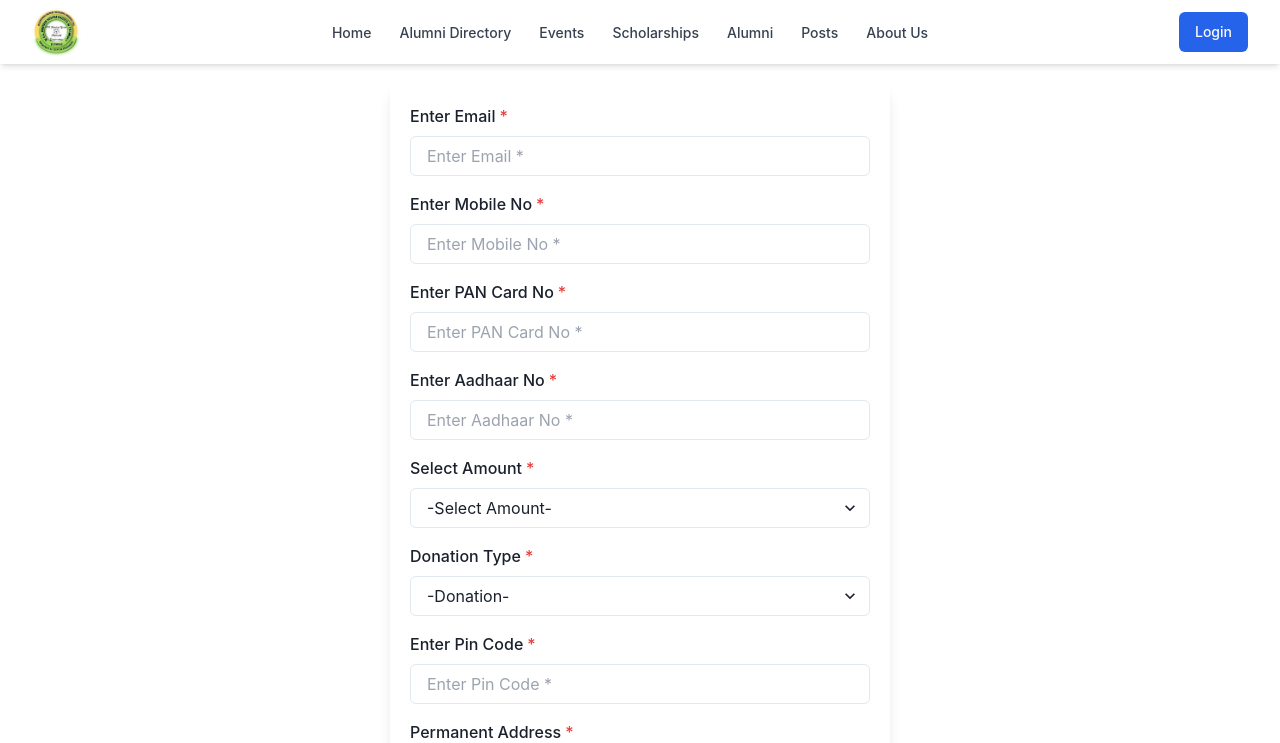
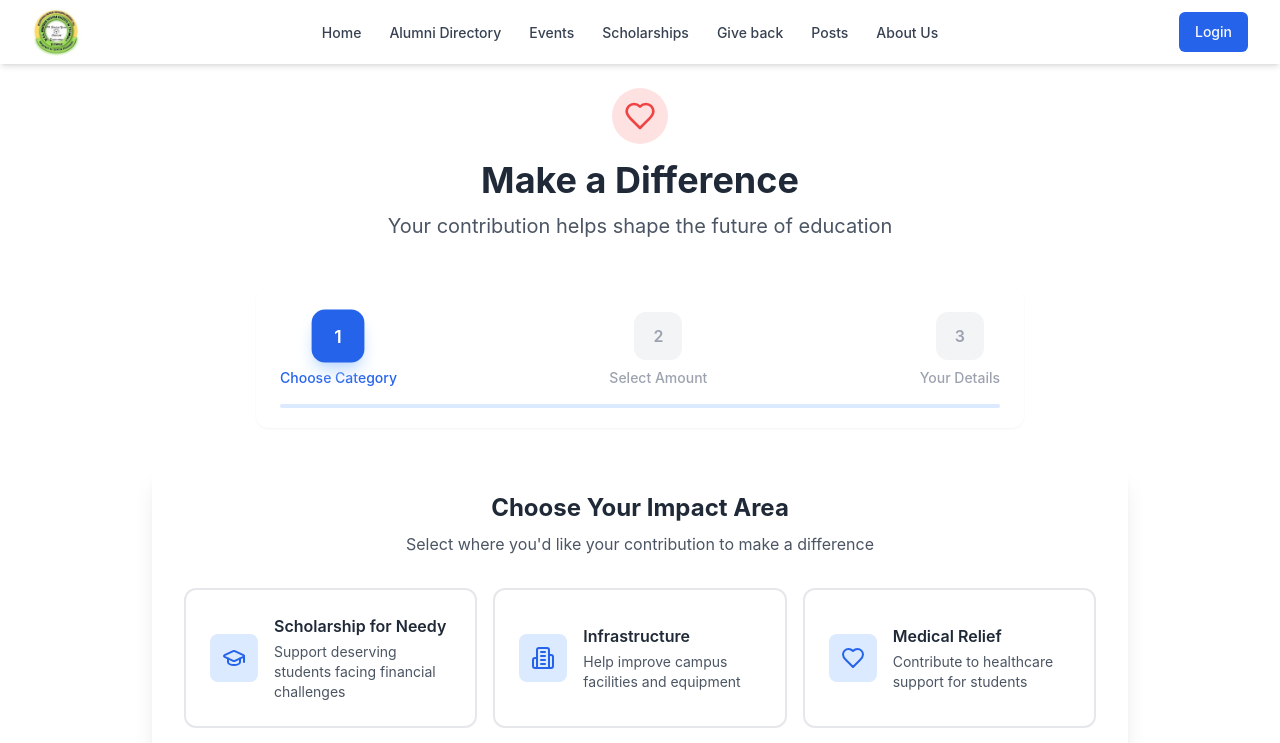
Before and after one commit to Harshvardhan-91/Alumni-Website, a React (Vite) app in the folder client/: page /donation in a window 1280 px wide. Shown: the top 743 px of the page. Built offline with nearby package versions, Linux system fonts and the light colour scheme.

Commit message:
added donation page

```diff
--- a/client/src/Pages/Donation.jsx
+++ b/client/src/Pages/Donation.jsx
@@ -1,195 +1,297 @@
-import React from "react";
-import {
-  Box,
-  FormControl,
-  FormLabel,
-  Input,
-  Select,
-  Textarea,
-  SimpleGrid,
-  Heading,
-  Button,
-} from "@chakra-ui/react";
-import { useState } from "react";
-import { useToast } from "@chakra-ui/react";
+import React, { useState } from 'react';
+import { Check, Info, Heart, GraduationCap, Building2, Users, CircleDollarSign, ArrowRight } from 'lucide-react';
 
 const AlumniDonationForm = () => {
-
-    const toast = useToast();
-
-  // State for form data
   const [formData, setFormData] = useState({
-    email: "",
-    mobile: "",
-    pan: "",
-    aadhaar: "",
-    amount: "",
-    category: "",
-    pinCode: "",
-    address: "",
+    email: '',
+    mobile: '',
+    pan: '',
+    aadhaar: '',
+    amount: '',
+    category: '',
+    pinCode: '',
+    address: ''
   });
 
-  // Handle form input changes
+  const [step, setStep] = useState(1);
+  const [customAmount, setCustomAmount] = useState('');
+
   const handleChange = (e) => {
-    const { name, value } = e.target;
-    setFormData({ ...formData, [name]: value });
+    setFormData({ ...formData, [e.target.name]: e.target.value });
   };
 
-  // Handle form submission
   const handleSubmit = async (e) => {
     e.preventDefault();
-
-    console.log("this is formdata:",formData);
-
-    try {
-      // Send form data to backend API
-      const response = await fetch("http://localhost:5000/donation/donate", {
-        method: "POST",
-        headers: {
-          "Content-Type": "application/json",
-        },
-        body: JSON.stringify(formData),
-      });
-
-      if (response.ok) {
-        toast({
-          title: "Donation Successful",
-          description: "Thank you for your contribution!",
-          status: "success",
-          duration: 5000,
-          isClosable: true,
-        });
-
-        // Reset form after submission
-        setFormData({
-          email: "",
-          mobile: "",
-          pan: "",
-          aadhaar: "",
-          amount: "",
-          category: "",
-          pinCode: "",
-          address: "",
-        });
-      } else {
-        throw new Error("Failed to save donation");
-      }
-    } catch (error) {
-        console.log("this is error:",error.message);
-      toast({
-        title: "Error",
-        description: error.message,
-        status: "error",
-        duration: 5000,
-        isClosable: true,
-      });
-    }
+    // Form submission logic here
   };
 
+  const donationCategories = [
+    { value: 'scholarship', label: 'Scholarship for Needy', description: 'Support deserving students facing financial challenges', icon: GraduationCap },
+    { value: 'infrastructure', label: 'Infrastructure', description: 'Help improve campus facilities and equipment', icon: Building2 },
+    { value: 'medical', label: 'Medical Relief', description: 'Contribute to healthcare support for students', icon: Heart },
+    { value: 'social', label: 'Social Welfare', description: 'Support community development initiatives', icon: Users },
+    { value: 'general', label: 'General Fund', description: 'Flexible funding for various institutional needs', icon: CircleDollarSign }
+  ];
+
+  const donationAmounts = [
+    { value: '1000', label: '₹1,000' },
+    { value: '5000', label: '₹5,000' },
+    { value: '10000', label: '₹10,000' },
+    { value: 'custom', label: 'Custom Amount' }
+  ];
+
+  const renderStep1 = () => (
+    <div className="space-y-8">
+      <div className="text-center">
+        <h2 className="text-2xl font-bold text-gray-800 mb-2">Choose Your Impact Area</h2>
+        <p className="text-gray-600">Select where you'd like your contribution to make a difference</p>
+      </div>
+
+      <div className="grid md:grid-cols-2 lg:grid-cols-3 gap-4">
+        {donationCategories.map((category) => {
+          const Icon = category.icon;
           return (
-    <Box maxW="500px" mx="auto" mt="5" p="5" boxShadow="lg" borderRadius="md">
-      <form onSubmit={handleSubmit}>
-        <FormControl isRequired mb="4">
-          <FormLabel>Enter Email</FormLabel>
-          <Input
+            <button
+              key={category.value}
+              onClick={() => {
+                setFormData({ ...formData, category: category.value });
+                setStep(2);
+              }}
+              className={`p-6 rounded-xl border-2 transition-all duration-300 hover:shadow-lg text-left group
+                ${formData.category === category.value
+                  ? 'border-blue-500 bg-blue-50'
+                  : 'border-gray-200 hover:border-blue-300'}`}
+            >
+              <div className="flex items-center space-x-4">
+                <div className="p-3 rounded-lg bg-blue-100 text-blue-600 group-hover:bg-blue-200 transition-colors">
+                  <Icon size={24} />
+                </div>
+                <div>
+                  <h3 className="font-semibold text-gray-800">{category.label}</h3>
+                  <p className="text-sm text-gray-600 mt-1">{category.description}</p>
+                </div>
+              </div>
+            </button>
+          );
+        })}
+      </div>
+    </div>
+  );
+
+  const renderStep2 = () => (
+    <div className="space-y-8">
+      <div className="text-center">
+        <h2 className="text-2xl font-bold text-gray-800 mb-2">Choose Your Donation Amount</h2>
+        <p className="text-gray-600">Every contribution makes a difference</p>
+      </div>
+
+      <div className="space-y-4">
+        <div className="grid grid-cols-2 md:grid-cols-4 gap-4">
+          {donationAmounts.map((amount) => (
+            <button
+              key={amount.value}
+              onClick={() => {
+                setFormData({ ...formData, amount: amount.value });
+                if (amount.value !== 'custom') setStep(3);
+              }}
+              className={`p-6 rounded-xl border-2 transition-all duration-300 text-center
+                ${formData.amount === amount.value
+                  ? 'border-blue-500 bg-blue-50'
+                  : 'border-gray-200 hover:border-blue-300 hover:shadow-md'}`}
+            >
+              <span className="block text-xl font-bold text-gray-800">{amount.label}</span>
+            </button>
+          ))}
+        </div>
+
+        {formData.amount === 'custom' && (
+          <div className="mt-4">
+            <input
+              type="number"
+              value={customAmount}
+              onChange={(e) => setCustomAmount(e.target.value)}
+              placeholder="Enter amount in ₹"
+              className="w-full px-4 py-3 border-2 border-gray-200 rounded-xl focus:ring-2 focus:ring-blue-500 focus:border-transparent"
+            />
+            <button
+              onClick={() => {
+                if (customAmount) {
+                  setFormData({ ...formData, amount: customAmount });
+                  setStep(3);
+                }
+              }}
+              className="mt-4 w-full bg-blue-600 text-white py-3 px-6 rounded-xl font-medium hover:bg-blue-700 transition-colors"
+            >
+              Continue
+            </button>
+          </div>
+        )}
+      </div>
+    </div>
+  );
+
+  const renderStep3 = () => (
+    <div className="space-y-8">
+      <div className="text-center">
+        <h2 className="text-2xl font-bold text-gray-800 mb-2">Complete Your Details</h2>
+        <p className="text-gray-600">Please provide your information for the donation receipt</p>
+      </div>
+
+      <div className="grid md:grid-cols-2 gap-6">
+        <div className="space-y-4">
+          <div>
+            <label className="block text-sm font-medium text-gray-700 mb-1">Email Address</label>
+            <input
               type="email"
               name="email"
-            placeholder="Enter Email *"
               value={formData.email}
               onChange={handleChange}
+              className="w-full px-4 py-3 border-2 border-gray-200 rounded-xl focus:ring-2 focus:ring-blue-500 focus:border-transparent"
+              required
             />
-        </FormControl>
+          </div>
 
-        <FormControl isRequired mb="4">
-          <FormLabel>Enter Mobile No</FormLabel>
-          <Input
+          <div>
+            <label className="block text-sm font-medium text-gray-700 mb-1">Mobile Number</label>
+            <input
               type="tel"
               name="mobile"
-            placeholder="Enter Mobile No *"
               value={formData.mobile}
               onChange={handleChange}
+              className="w-full px-4 py-3 border-2 border-gray-200 rounded-xl focus:ring-2 focus:ring-blue-500 focus:border-transparent"
+              required
             />
-        </FormControl>
+          </div>
 
-        <FormControl isRequired mb="4">
-          <FormLabel>Enter PAN Card No</FormLabel>
-          <Input
+          <div>
+            <label className="block text-sm font-medium text-gray-700 mb-1">PAN Number</label>
+            <input
               type="text"
               name="pan"
-            placeholder="Enter PAN Card No *"
               value={formData.pan}
               onChange={handleChange}
+              className="w-full px-4 py-3 border-2 border-gray-200 rounded-xl focus:ring-2 focus:ring-blue-500 focus:border-transparent"
+              required
             />
-        </FormControl>
+          </div>
+        </div>
 
-        <FormControl isRequired mb="4">
-          <FormLabel>Enter Aadhaar No</FormLabel>
-          <Input
+        <div className="space-y-4">
+          <div>
+            <label className="block text-sm font-medium text-gray-700 mb-1">Aadhaar Number</label>
+            <input
               type="text"
               name="aadhaar"
-            placeholder="Enter Aadhaar No *"
               value={formData.aadhaar}
               onChange={handleChange}
+              className="w-full px-4 py-3 border-2 border-gray-200 rounded-xl focus:ring-2 focus:ring-blue-500 focus:border-transparent"
+              required
             />
-        </FormControl>
+          </div>
 
-        <FormControl isRequired mb="4">
-          <FormLabel>Select Amount</FormLabel>
-          <Select
-            name="amount"
-            placeholder="-Select Amount-"
-            value={formData.amount}
-            onChange={handleChange}
-          >
-            <option value="1000">₹1000</option>
-            <option value="5000">₹5000</option>
-            <option value="10000">₹10000</option>
-          </Select>
-        </FormControl>
-
-        <FormControl isRequired mb="4">
-          <FormLabel>Donation Type</FormLabel>
-          <Select
-            name="category"
-            placeholder="-Donation-"
-            value={formData.category}
-            onChange={handleChange}
-          >
-            <option value="scholarship">Scholarship for Needy</option>
-            <option value="infrastructure">Infrastructure</option>
-            <option value="medical">Medical Relief</option>
-            <option value="social">Social Welfare</option>
-            <option value="general">General</option>
-          </Select>
-        </FormControl>
-
-        <FormControl isRequired mb="4">
-          <FormLabel>Enter Pin Code</FormLabel>
-          <Input
+          <div>
+            <label className="block text-sm font-medium text-gray-700 mb-1">Pin Code</label>
+            <input
               type="text"
               name="pinCode"
-            placeholder="Enter Pin Code *"
               value={formData.pinCode}
               onChange={handleChange}
+              className="w-full px-4 py-3 border-2 border-gray-200 rounded-xl focus:ring-2 focus:ring-blue-500 focus:border-transparent"
+              required
             />
-        </FormControl>
+          </div>
 
-        <FormControl isRequired mb="4">
-          <FormLabel>Permanent Address</FormLabel>
-          <Input
-            type="text"
+          <div>
+            <label className="block text-sm font-medium text-gray-700 mb-1">Address</label>
+            <textarea
               name="address"
-            placeholder="Permanent Address *"
               value={formData.address}
               onChange={handleChange}
+              rows="3"
+              className="w-full px-4 py-3 border-2 border-gray-200 rounded-xl focus:ring-2 focus:ring-blue-500 focus:border-transparent resize-none"
+              required
             />
-        </FormControl>
+          </div>
+        </div>
+      </div>
 
-        <Button type="submit" colorScheme="teal" width="full" mt="4">
-          Donate
-        </Button>
-      </form>
-    </Box>
+      <div className="bg-blue-50 border-2 border-blue-200 rounded-xl p-6">
+        <div className="flex items-start space-x-4">
+          <Info className="w-6 h-6 text-blue-500 mt-1" />
+          <div>
+            <h3 className="font-semibold text-blue-800">Tax Benefits</h3>
+            <p className="text-blue-700 mt-1">
+              Your donation is eligible for tax deduction under Section 80G of the Income Tax Act.
+              A tax receipt will be sent to your email address.
+            </p>
+          </div>
+        </div>
+      </div>
+
+      <button
+        onClick={handleSubmit}
+        className="w-full bg-blue-600 text-white py-4 px-6 rounded-xl font-medium hover:bg-blue-700 transition-colors flex items-center justify-center space-x-2"
+      >
+        <span>Complete Donation</span>
+        <ArrowRight className="w-5 h-5" />
+      </button>
+    </div>
+  );
+
+  return (
+    <div className="max-w-5xl mx-auto p-6">
+      <div className="mb-12 text-center">
+        <div className="flex justify-center mb-4">
+          <div className="p-3 rounded-full bg-red-100">
+            <Heart className="w-8 h-8 text-red-500" />
+          </div>
+        </div>
+        <h1 className="text-4xl font-bold text-gray-800 mb-3">Make a Difference</h1>
+        <p className="text-xl text-gray-600">Your contribution helps shape the future of education</p>
+      </div>
+
+      <div className="mb-8">
+        <div className="max-w-3xl mx-auto bg-white rounded-xl shadow-sm p-6">
+          <div className="flex justify-between">
+            {[
+              { step: 1, label: 'Choose Category' },
+              { step: 2, label: 'Select Amount' },
+              { step: 3, label: 'Your Details' }
+            ].map((item) => (
+              <div key={item.step} className="flex flex-col items-center">
+                <div
+                  className={`w-12 h-12 rounded-xl flex items-center justify-center font-semibold transition-all duration-300 mb-2
+                    ${step >= item.step
+                      ? 'bg-blue-600 text-white shadow-lg shadow-blue-200 scale-110'
+                      : 'bg-gray-100 text-gray-400'}`}
+                >
+                  {item.step}
+                </div>
+                <span className={`text-sm font-medium transition-colors duration-300 ${
+                  step >= item.step ? 'text-blue-600' : 'text-gray-400'
+                }`}>
+                  {item.label}
+                </span>
+              </div>
+            ))}
+          </div>
+          <div className="mt-4 relative">
+            <div className="absolute top-0 left-0 h-1 bg-blue-100 w-full rounded-full">
+              <div
+                className="absolute top-0 left-0 h-1 bg-blue-600 rounded-full transition-all duration-300"
+                style={{ width: `${((step - 1) / 2) * 100}%` }}
+              />
+            </div>
+          </div>
+        </div>
+      </div>
+
+      <div className="bg-white rounded-2xl shadow-xl p-8">
+        {step === 1 && renderStep1()}
+        {step === 2 && renderStep2()}
+        {step === 3 && renderStep3()}
+      </div>
+    </div>
   );
 };
 
--- a/client/src/components/engagement.jsx
+++ b/client/src/components/engagement.jsx
@@ -44,7 +44,7 @@ export default function AlumniEngagement() {
                   <p className="text-base text-gray-500 mb-4">{option.description}</p>
                   <div className="mt-auto">
                     <a
-                      href="#"
+                      href="/donation"
                       className="inline-flex items-center px-4 py-2 border border-transparent text-sm font-medium rounded-md text-blue-700 bg-blue-100 hover:bg-blue-200 focus:outline-none focus:ring-2 focus:ring-offset-2 focus:ring-blue-500 transition-colors duration-300"
                     >
                       {option.cta}
--- a/client/src/components/navbar.jsx
+++ b/client/src/components/navbar.jsx
@@ -38,7 +38,7 @@ export function NavbarComponent() {
     { name: "Alumni Directory", href: "/alumni-directory" },
     { name: "Events", href: "/events" },
     { name: "Scholarships", href: "/scholarships" },
-    { name: "Alumni", href: "/alumni" },
+    { name: "Give back", href: "/donation" },
     { name: "Posts", href: "/posts" },
     { name: "About Us", href: "/aboutus" },
   ];
```
Lines whose indentation alone changed are shown as unchanged.
